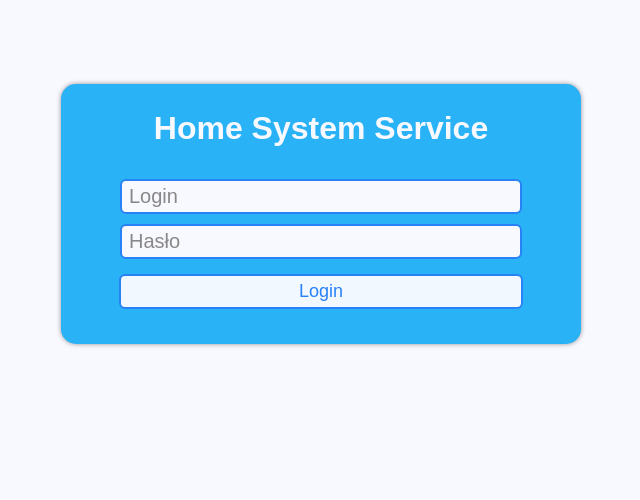
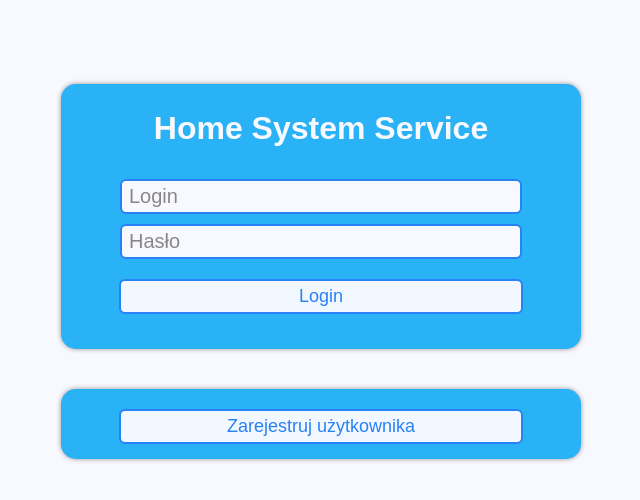
Before and after one commit to pawbla/homeReactApp, a React (Create React App) app: page /login in a window 1280 px wide. Shown: the top 500 px of the page, without its empty margins (319-959 px from the left). Built offline with nearby package versions, Linux system fonts and the light colour scheme.

Commit message:
Register user presentational component

```diff
--- a/src/App.js
+++ b/src/App.js
@@ -6,6 +6,7 @@ import {BrowserRouter as Router, Route, Switch} from 'react-router-dom';
 import Routes from './Routes';
 import LoginPage from './Components/LoginPage'
 import Logout from './Components/Logout'
+import Register from './Components/Register/Register'
 
 
 //Mocked service for testing purpose, remove when deployed for integration
@@ -20,6 +21,7 @@ class App extends React.Component {
         <Switch>
           <Route exact path="/login" component={LoginPage} />
           <Route exact path="/logout" component={Logout} />
+          <Route exact path="/register" component={Register} />
           <Route>
             <MainComponent/>
           </Route>
--- a/src/Components/LoginPage.js
+++ b/src/Components/LoginPage.js
@@ -22,6 +22,10 @@ function LoginPage (props) {
         setText(values);
     }
 
+    function handleRegister(event) {
+        props.history.push('/register');
+    }
+
     async function handleLogin(event) {
         setProgress(true);
         event.preventDefault();
@@ -34,6 +38,7 @@ function LoginPage (props) {
             <LoginPageRenderer
                 handleLogin={handleLogin}
                 handleChange={handleChange}
+                handleRegister={handleRegister}
                 values={values}
                 showProgress={progress}
             />
--- a/src/Components/LoginPageRenderer.js
+++ b/src/Components/LoginPageRenderer.js
@@ -3,8 +3,7 @@ import {makeStyles} from '@material-ui/core/styles';
 import { LinearProgress } from '@material-ui/core';
 
 const useStyles = makeStyles(theme => ({
-    login: {
-        margin: '80px auto',
+    box: {
         [`${theme.breakpoints.down('400')} and (orientation: portrait)`]: {
             margin: '30px',
         },
@@ -16,6 +15,14 @@ const useStyles = makeStyles(theme => ({
         padding: '5px 20px 30px 20px',
         opacity: '0.85',
     },
+    login: {
+        margin: '80px auto 40px auto',
+    },
+    register: {
+        margin: '20px auto',
+        textAlign: 'center',
+        padding: '10px 20px 10px 20px',
+    },
     title: {
         color: '#f8f8ff',
         textAlign: 'center',
@@ -26,10 +33,24 @@ const useStyles = makeStyles(theme => ({
     buttons: {
         marginTop: '10px',
     },
+    textField: {
+        border: '2px solid #056DF5',
+        width: '80%',
+        fontSize: '20px',
+        padding: '4px 7px',
+        marginTop: '10px',
+        borderRadius: '6px',
+        outline: 'none',
+        background: '#f8f8ff',
+        '&:focus': {
+            boxShadow: '0 0 13px gray'
+        }
+    },
     progressRoot: {
         height: '4px'
     },
     loginButton: {
+        marginTop: '10px',
         display: 'inline-block',
         width: '84%',
         height: '35px',
@@ -47,19 +68,6 @@ const useStyles = makeStyles(theme => ({
             color: '#F0F8FF',
             boxShadow: '0 0 15px gray',
         },
-    },
-    textField: {
-        border: '2px solid #056DF5',
-        width: '80%',
-        fontSize: '20px',
-        padding: '4px 7px',
-        marginTop: '10px',
-        borderRadius: '6px',
-        outline: 'none',
-        background: '#f8f8ff',
-        '&:focus': {
-            boxShadow: '0 0 13px gray'
-        }
     }
 }));
 
@@ -72,7 +80,7 @@ export default function LoginPageRenderer(props) {
             <div className={styles.progressRoot}>
                 {props.showProgress ? <LinearProgress className={styles.progress} /> : <div></div>}
             </div>
-            <div className={styles.login}>
+            <div className={`${styles.box} ${styles.login}`}>
                 <h1 className={styles.title}>Home System Service</h1>
                 <form className={styles.form} onSubmit={props.handleLogin}>
                     <div>
@@ -102,6 +110,9 @@ export default function LoginPageRenderer(props) {
                     </div>
                 </form>
             </div>
+            <div className={`${styles.box} ${styles.register}`} onClick={props.handleRegister}>
+                <button className={styles.loginButton}>Zarejestruj użytkownika</button>
+            </div>
         </div>
     );
 }
--- /dev/null
+++ b/src/Components/Register/Register.js
@@ -0,0 +1,12 @@
+import React from 'react';
+import RegisterPresentational from './RegisterPresentational';
+
+function Register() {
+    return  (
+        <div>
+            <RegisterPresentational />
+        </div>
+    );
+}
+
+export default Register;
--- /dev/null
+++ b/src/Components/Register/RegisterPresentational.js
@@ -0,0 +1,122 @@
+import React from 'react';
+import {makeStyles} from '@material-ui/core/styles';
+import { LinearProgress } from '@material-ui/core';
+
+const useStyles = makeStyles(theme => ({
+    main: {
+        margin: '80px auto 40px auto',
+        [`${theme.breakpoints.down('400')} and (orientation: portrait)`]: {
+            margin: '30px',
+        },
+        boxShadow: '0 0 5px gray',
+        maxWidth: '480px',
+        borderRadius: '15px',
+        fontFamily: 'Arial, Helvetica, sans-serif',
+        background: '#05A8F5',
+        padding: '5px 20px 30px 20px',
+        opacity: '0.85',
+        textAlign: 'center',
+    },
+    title: {
+        color: '#f8f8ff',
+    },
+    progressRoot: {
+        height: '4px'
+    },
+    button: {
+        marginTop: '10px',
+        '& input': {
+            display: 'inline-block',
+            width: '84%',
+            height: '35px',
+            borderRadius: '6px',
+            padding: '2px',
+            margin: '5px 0px',
+            background: '#F0F8FF',
+            border: '2px solid #056DF5',
+            color: '#056DF5',
+            outline: 'none',
+            fontSize: '18px',
+            '&:active': {
+                background: '#05C5F5',
+                border: '2px solid #F0F8FF',
+                color: '#F0F8FF',
+                boxShadow: '0 0 15px gray',
+            },
+        },
+    },
+    textField: {
+            '& input': {
+            border: '2px solid #056DF5',
+            width: '80%',
+            fontSize: '20px',
+            padding: '4px 7px',
+            marginTop: '5px',
+            borderRadius: '6px',
+            outline: 'none',
+            background: '#f8f8ff',
+            '&:focus': {
+                boxShadow: '0 0 13px gray'
+            }
+        }
+    },
+    progress: {
+        height: '4px'
+    },
+}));
+
+function RegisterPresentational(props) {
+
+    const styles = useStyles();
+
+    return  (
+        <div>
+            <div className={styles.progress}>
+                {false ? <LinearProgress className={styles.progress} /> : <div></div>}
+            </div>
+            <div className={styles.main}>
+                <h1 className={styles.title}>Dodaj użytkownika</h1>
+                <form className={styles.form}>
+                    <div className={styles.textField}>
+                        <input
+                            type="text"
+                            placeholder="Login" >
+                        </input>
+                    </div>
+                    <div className={styles.textField}>
+                        <input
+                            type="password"
+                            placeholder="Hasło">
+                        </input>
+                    </div>
+                    <div className={styles.textField}>
+                        <input
+                            type="text"
+                            placeholder="Imię">
+                        </input>
+                    </div>
+                    <div className={styles.textField}>
+                        <input
+                            type="text"
+                            placeholder="Nazwisko">
+                        </input>
+                    </div>
+                    <div className={styles.textField}>
+                        <input
+                            type="text"
+                            placeholder="email">
+                        </input>
+                    </div>
+                    <div className={styles.button}>
+                        <input
+                            type='submit'
+                            value="Wyślij">
+                        </input>
+                    </div>
+                </form>
+            </div>
+        </div>
+    );
+}
+
+export default RegisterPresentational;
```
